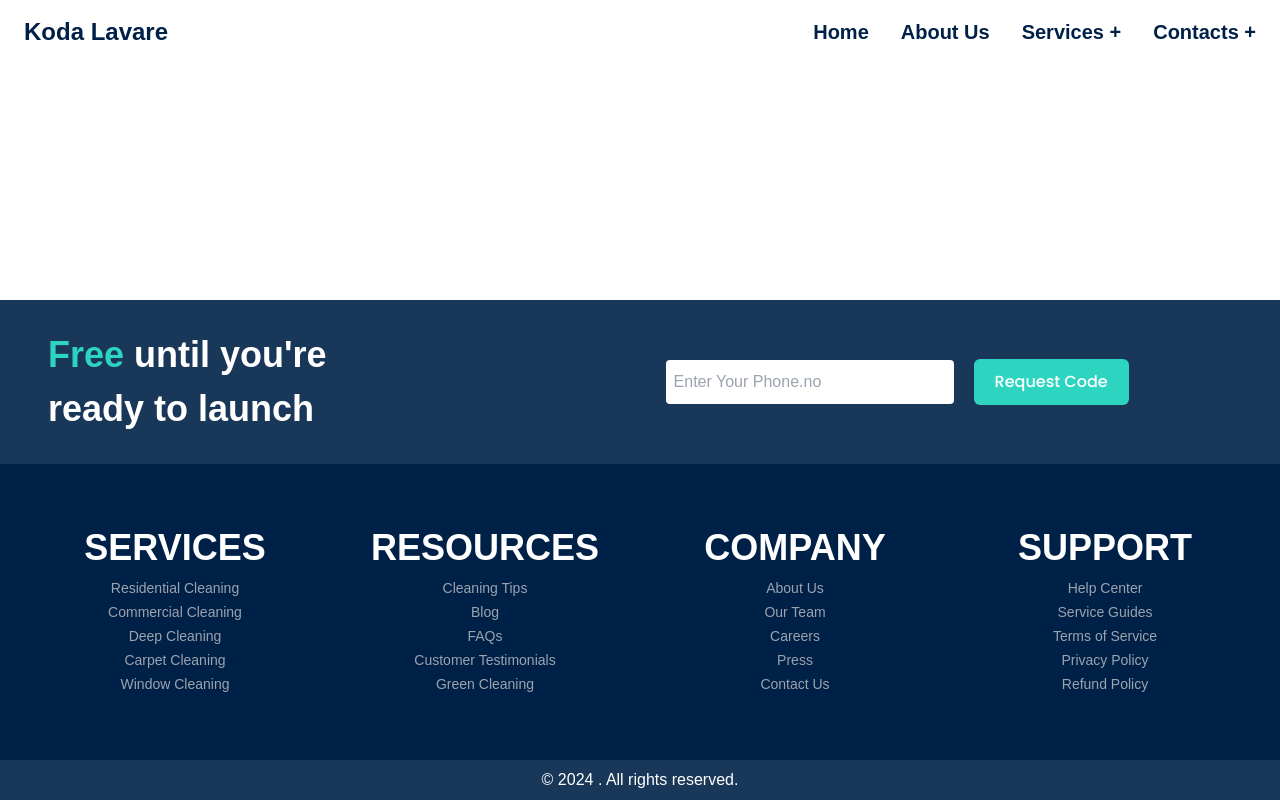
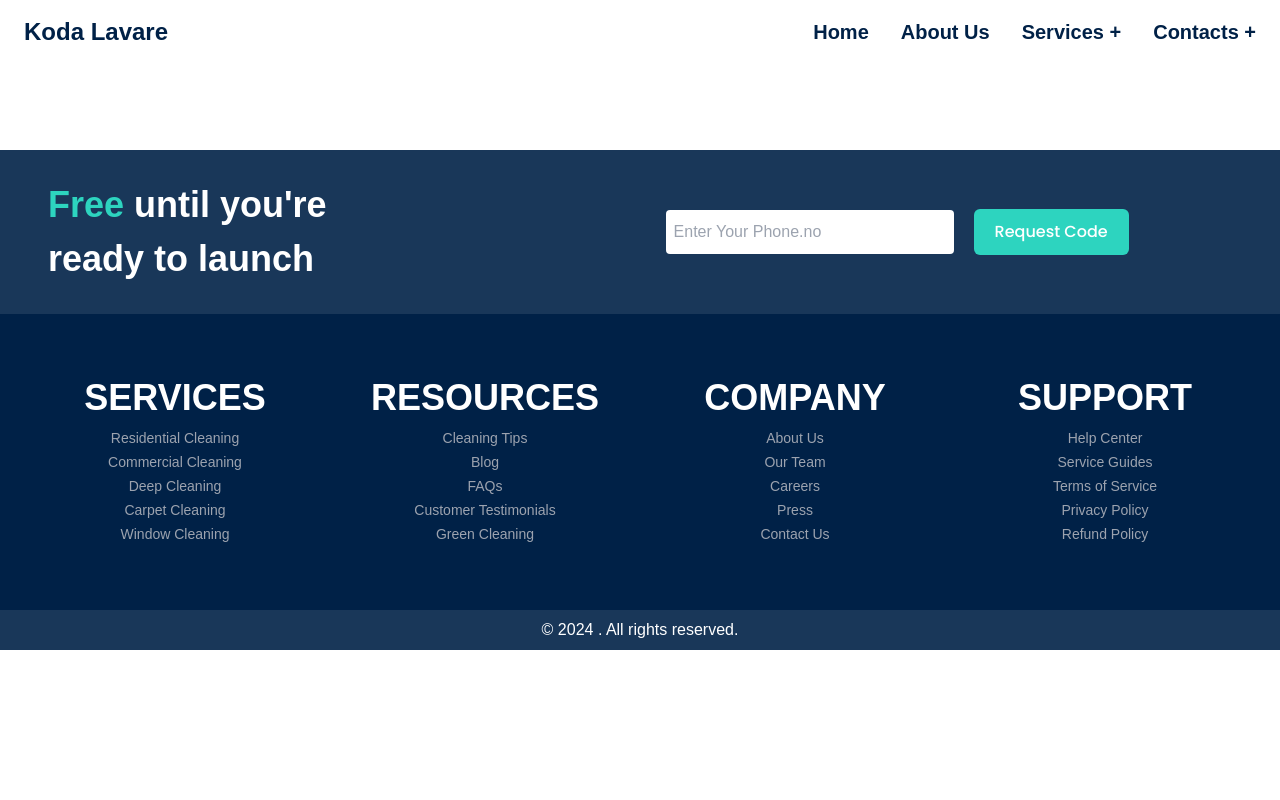
Before and after one commit to KWSTEPHY/CleanHub, a React (Vite) app: page / in a window 1280 px wide. Built offline with nearby package versions, Linux system fonts and the light colour scheme.

Commit message:
add body css

```diff
--- a/src/App.tsx
+++ b/src/App.tsx
@@ -15,9 +15,9 @@ import Footer from "./components/Footer/Footer"
 const App: React.FC = () => {
   return (
     <Router>
-      <div className="flex flex-col min-h-screen">
+      {/* <div className="flex flex-col min-h-screen"> */}
       <Navbar />
-      <main className="flex-grow container mx-auto p-4">
+      {/* <main className="flex-grow container mx-auto p-4"> */}
         <Routes>
           <Route path="/about-us" element={<AboutUs />} />
           <Route path="/contacts" element={<Contacts />} />
@@ -28,10 +28,10 @@ const App: React.FC = () => {
           <Route path="/contacts/submenu1" element={<ContactsSubmenu1 />} />
           <Route path="/contacts/submenu2" element={<ContactsSubmenu2 />} /> */}
         </Routes>
-        </main>
+        {/* </main> */}
         <Footer/>
 
-      </div>
+      {/* </div> */}
     </Router>
 
   );
--- a/src/index.css
+++ b/src/index.css
@@ -5,10 +5,9 @@
 @tailwind utilities;
 
 :root {
-  font-family:Lexend, sans-serif;
+  font-family: Lexend, sans-serif;
   line-height: 1.5;
   font-weight: 200;
-
 
   color-scheme: light dark;
   color: rgba(255, 255, 255, 0.87);
@@ -30,6 +29,7 @@ a:hover {
 }
 
 body {
+  overflow-x: hidden;
   margin: 0;
   display: flex;
   place-items: center;
```
